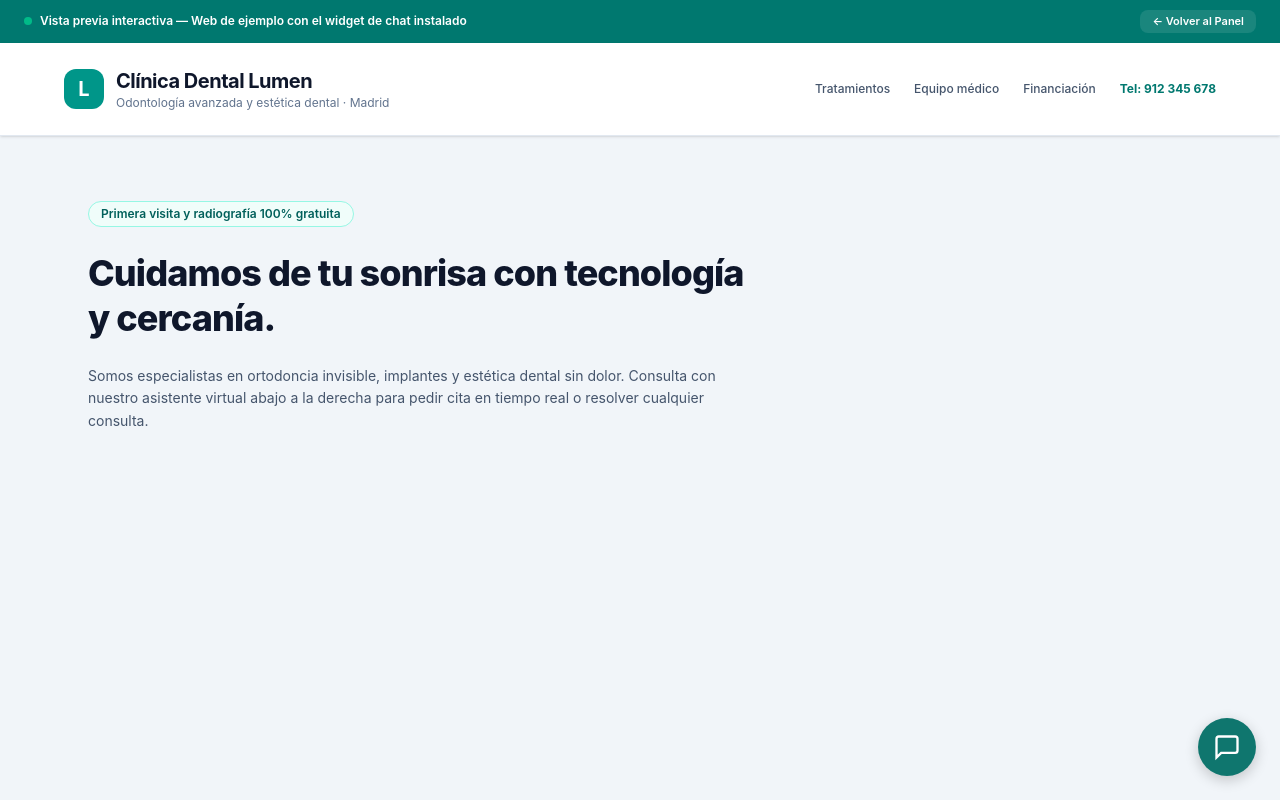
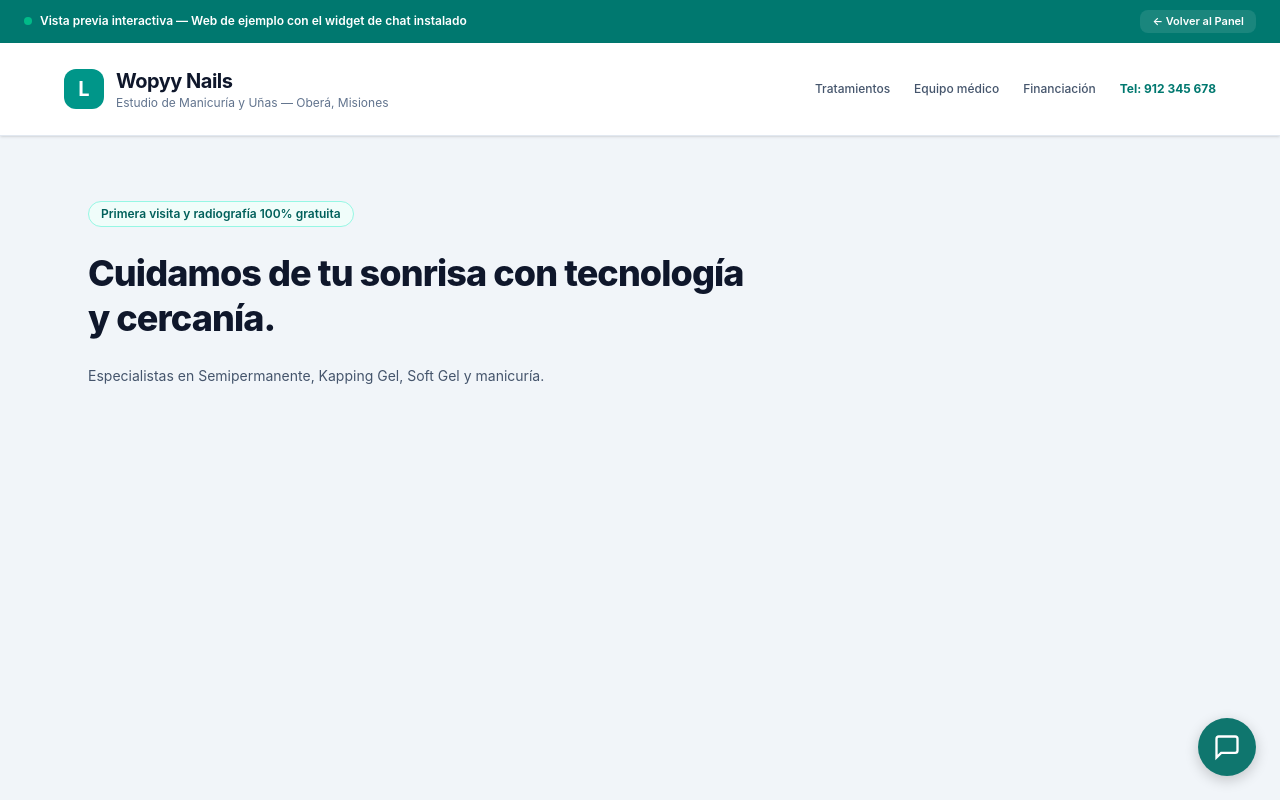
Before and after one commit to felipebanndeira/Woppy-bot, a Next.js app: page /demo in a window 1280 px wide. Built offline with nearby package versions, Linux system fonts and the light colour scheme.

Commit message:
fix: replace all remaining traces of Lumen/Dental with Wopyy

```diff
--- a/src/app/comportamiento/BehaviorForm.tsx
+++ b/src/app/comportamiento/BehaviorForm.tsx
@@ -9,7 +9,7 @@ interface BehaviorFormProps {
 }
 
 export function BehaviorForm({ business, initialSettings }: BehaviorFormProps) {
-  const [name, setName] = useState(initialSettings?.name || "Lumen");
+  const [name, setName] = useState(initialSettings?.name || "Wopyy");
   const [tone, setTone] = useState(initialSettings?.tone || "cercano");
   const [welcomeMessage, setWelcomeMessage] = useState(initialSettings?.welcomeMessage || "");
   const [instructions, setInstructions] = useState(initialSettings?.instructions || "");
@@ -149,7 +149,7 @@ FUERA DEL HORARIO DE ATENCIÓN:
               value={name}
               onChange={(e) => setName(e.target.value)}
               className="w-full px-3.5 py-2.5 bg-slate-50 border border-slate-300 rounded-xl text-sm focus:ring-2 focus:ring-teal-500 focus:outline-none"
-              placeholder="Ej: Lumen"
+              placeholder="Ej: Wopyy"
             />
           </div>
 
@@ -374,7 +374,7 @@ FUERA DEL HORARIO DE ATENCIÓN:
             value={handoffCustomRule}
             onChange={(e) => setHandoffCustomRule(e.target.value)}
             className="w-full px-3.5 py-2.5 bg-slate-50 border border-slate-300 rounded-xl text-sm focus:ring-2 focus:ring-teal-500 focus:outline-none"
-            placeholder="Ej: Si menciona un dolor agudo o traumatismo dental..."
+            placeholder="Ej: Si solicita un diseño de nail art complejo o turnos urgentes..."
           />
         </div>
       </div>
--- a/src/app/conocimiento/KnowledgeManager.tsx
+++ b/src/app/conocimiento/KnowledgeManager.tsx
@@ -349,7 +349,7 @@ export function KnowledgeManager({
                   required
                   value={newServiceName}
                   onChange={(e) => setNewServiceName(e.target.value)}
-                  placeholder="Ej: Empaste dental"
+                  placeholder="Ej: Kapping Gel con diseño"
                   className="w-full px-3 py-2 bg-slate-50 border border-slate-300 rounded-lg"
                 />
               </div>
--- a/src/app/conversaciones/ConversationsInbox.tsx
+++ b/src/app/conversaciones/ConversationsInbox.tsx
@@ -279,7 +279,7 @@ export function ConversationsInbox({ conversations: initialConversations }: Conv
                     >
                       <div className="flex items-center justify-between text-[10px] mb-1 opacity-70">
                         <span>
-                          {isClient ? "Cliente" : isAssistant ? "Lumen (IA)" : "Persona del Equipo"}
+                          {isClient ? "Cliente" : isAssistant ? "Wopyy (IA)" : "Persona del Equipo"}
                         </span>
                         <span>
                           {new Intl.DateTimeFormat("es-ES", {
--- a/src/app/demo/page.tsx
+++ b/src/app/demo/page.tsx
@@ -26,10 +26,10 @@ export default function DemoPage() {
             </div>
             <div>
               <h1 className="text-xl font-bold text-slate-900 tracking-tight">
-                Clínica Dental Lumen
+                Wopyy Nails
               </h1>
               <p className="text-xs text-slate-500">
-                Odontología avanzada y estética dental · Madrid
+                Estudio de Manicuría y Uñas — Oberá, Misiones
               </p>
             </div>
           </div>
@@ -53,7 +53,7 @@ export default function DemoPage() {
             Cuidamos de tu sonrisa con tecnología y cercanía.
           </h2>
           <p className="text-slate-600 text-sm leading-relaxed">
-            Somos especialistas en ortodoncia invisible, implantes y estética dental sin dolor. Consulta con nuestro asistente virtual abajo a la derecha para pedir cita en tiempo real o resolver cualquier consulta.
+            Especialistas en Semipermanente, Kapping Gel, Soft Gel y manicuría.
           </p>
         </div>
       </main>
--- a/src/app/integraciones/IntegrationsCatalog.tsx
+++ b/src/app/integraciones/IntegrationsCatalog.tsx
@@ -285,7 +285,7 @@ export function IntegrationsCatalog({
                 <div>
                   <h3 className="font-bold text-slate-900 text-base">Google Sheets</h3>
                   <p className="text-xs text-slate-500 mt-1">
-                    Crea la hoja «Contactos — Lumen» y sincroniza cada contacto y paciente con permiso restringido.
+                    Crea la hoja «Contactos — Wopyy» y sincroniza cada contacto y paciente con permiso restringido.
                   </p>
                 </div>
 
--- a/src/app/probar/TestAssistantView.tsx
+++ b/src/app/probar/TestAssistantView.tsx
@@ -38,7 +38,7 @@ export function TestAssistantView() {
     {
       role: "assistant",
       content:
-        "¡Hola! 👋 Soy Lumen, el asistente virtual de Clínica Dental Lumen. ¿En qué puedo ayudarte hoy? Si lo deseas, puedo informarte sobre nuestros tratamientos o agendarte una cita con nuestros doctores.",
+        "¡Hola! 👋 Soy Wopyy, el asistente virtual de Wopyy Nails. ¿En qué puedo ayudarte hoy? Si lo deseas, puedo informarte sobre nuestros tratamientos o agendarte una cita con nuestros doctores.",
     },
   ]);
   const [inputText, setInputText] = useState("");
@@ -119,7 +119,7 @@ export function TestAssistantView() {
       {
         role: "assistant",
         content:
-          "¡Hola! 👋 Soy Lumen, el asistente virtual de Clínica Dental Lumen. ¿En qué puedo ayudarte hoy?",
+          "¡Hola! 👋 Soy Wopyy, el asistente virtual de Wopyy Nails. ¿En qué puedo ayudarte hoy?",
       },
     ]);
     setTimeline([]);
@@ -177,7 +177,7 @@ export function TestAssistantView() {
             <div className="flex items-center gap-2.5">
               <div className="w-3 h-3 rounded-full bg-emerald-500 animate-pulse" />
               <span className="text-xs font-semibold text-slate-800">
-                Lumen (En línea · Clínica Dental Lumen)
+                Wopyy (En línea · Wopyy Nails)
               </span>
             </div>
             {safeMode && (
@@ -240,7 +240,7 @@ export function TestAssistantView() {
                   <div className="w-2 h-2 rounded-full bg-teal-600 animate-bounce [animation-delay:0.2s]" />
                   <div className="w-2 h-2 rounded-full bg-teal-600 animate-bounce [animation-delay:0.4s]" />
                   <span className="text-[11px] font-medium text-slate-600">
-                    Lumen está escribiendo y consultando herramientas…
+                    El asistente está escribiendo y consultando herramientas…
                   </span>
                 </div>
               </div>
--- a/src/components/layout/DashboardShell.tsx
+++ b/src/components/layout/DashboardShell.tsx
@@ -14,8 +14,8 @@ export async function DashboardShell({ children }: { children: ReactNode }) {
       <Sidebar
         agencyName={branding?.agencyName || "Atiende"}
         agencyLogo={branding?.agencyLogo}
-        businessName={business?.name || "Clínica Dental Lumen"}
-        assistantName={assistant?.name || "Lumen"}
+        businessName={business?.name || "Wopyy Nails"}
+        assistantName={assistant?.name || "Wopyy"}
         isAssistantActive={assistant?.isEnabled ?? true}
       />
       <main className="flex-1 overflow-y-auto">
--- a/src/components/layout/Sidebar.tsx
+++ b/src/components/layout/Sidebar.tsx
@@ -39,8 +39,8 @@ const navItems = [
 
 export function Sidebar({
   agencyName = "Atiende",
-  businessName = "Clínica Dental Lumen",
-  assistantName = "Lumen",
+  businessName = "Wopyy Nails",
+  assistantName = "Wopyy",
   isAssistantActive = true,
 }: SidebarProps) {
   const pathname = usePathname();
```
